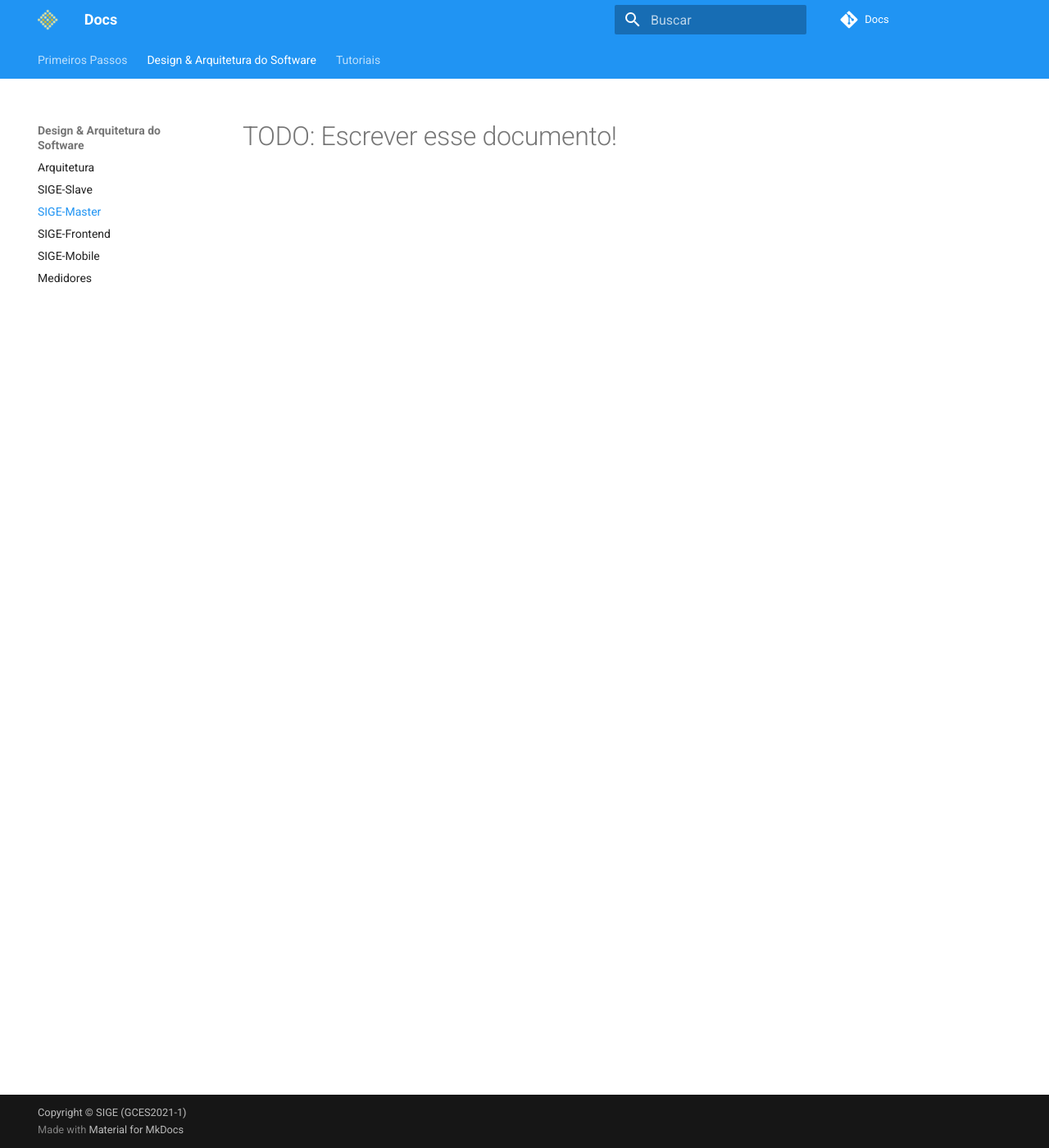
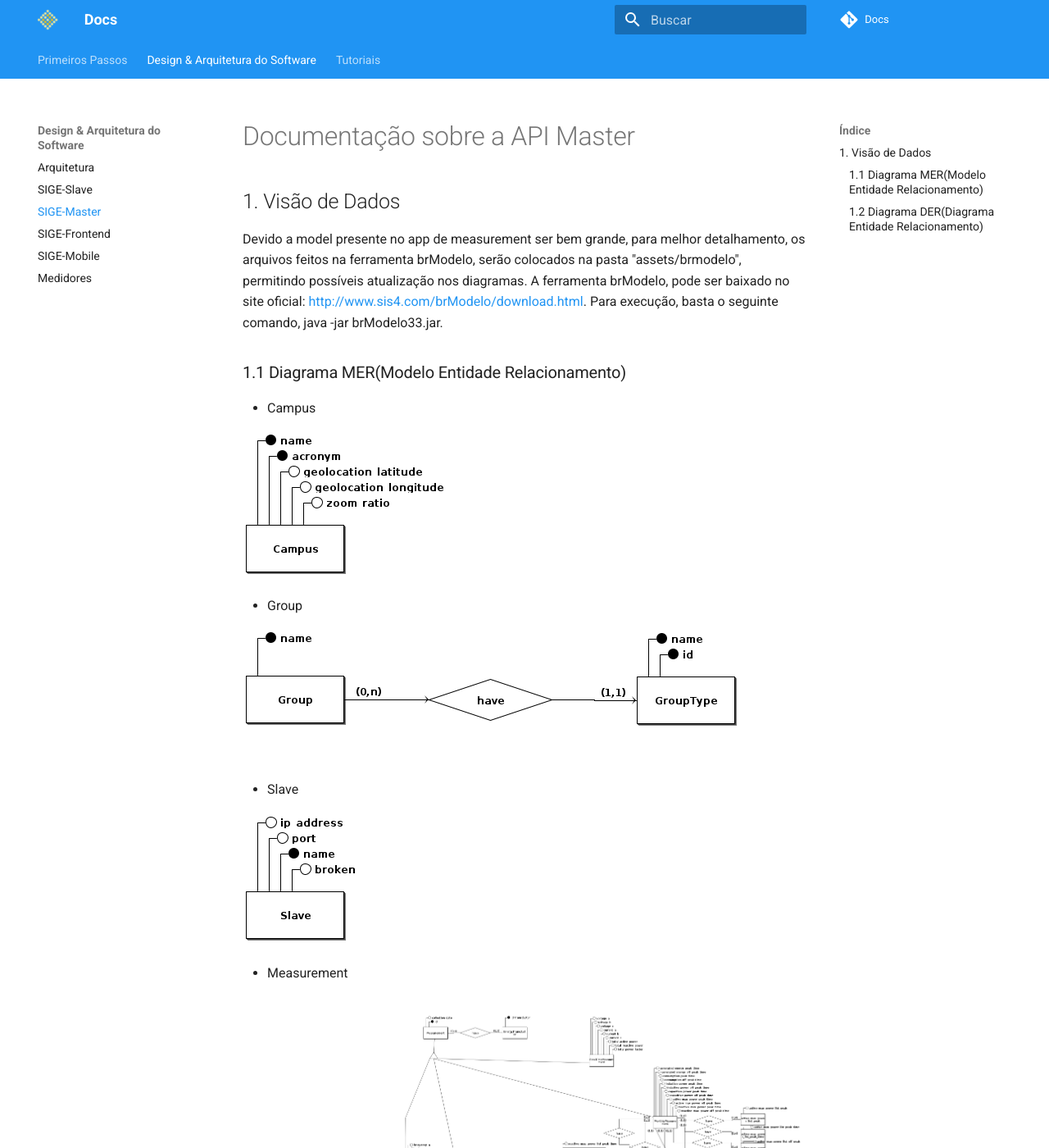
Before and after one commit to lappis-unb/docs, an MkDocs documentation site: the page built from docs/design-arquitetura/master.md, in a window 1280 px wide and 1400 px high. Shown: the whole window at 82% size. Built offline with MkDocs 1.6.1 and Material for MkDocs 9.7.7, drawn with Linux system fonts in a browser that asks for light colours; comment, search, counter and statistics services are not loaded; some of the changed text lies outside the part shown.

Commit message:
Adiciona visao de dados da master api

```diff
--- a/docs/design-arquitetura/master.md
+++ b/docs/design-arquitetura/master.md
@@ -1 +1,31 @@
-# TODO: Escrever esse documento!
+# Documentação sobre a API Master
+
+## 1\. Visão de Dados
+
+Devido a model presente no app de measurement ser bem grande, para melhor detalhamento, os arquivos feitos na ferramenta brModelo,
+serão colocados na pasta "assets/brmodelo", permitindo possíveis atualização nos diagramas.
+A ferramenta brModelo, pode ser baixado no site oficial: [http://www.sis4.com/brModelo/download.html](http://www.sis4.com/brModelo/download.html). Para execução, basta o seguinte comando, java -jar brModelo33.jar.
+
+### 1.1 Diagrama MER(Modelo Entidade Relacionamento)
+
+* Campus
+
+![campus](../assets/images/campus.png)
+
+* Group
+
+![group](../assets/images/group.png)
+
+* Slave
+
+![slave](../assets/images/slave.png)
+
+* Measurement
+
+![measurement](../assets/images/measurement_mer.png)
+
+### 1.2 Diagrama DER(Diagrama Entidade Relacionamento)
+
+* Measurement
+
+![measurement](../assets/images/measurement_der.png)
```
Also changed, not shown: docs/assets/images/campus.png (added), docs/assets/images/group.png (added), docs/assets/images/measurement_der.png (added), docs/assets/images/measurement_mer.png (added), docs/assets/images/slave.png (added), 5 other files.
